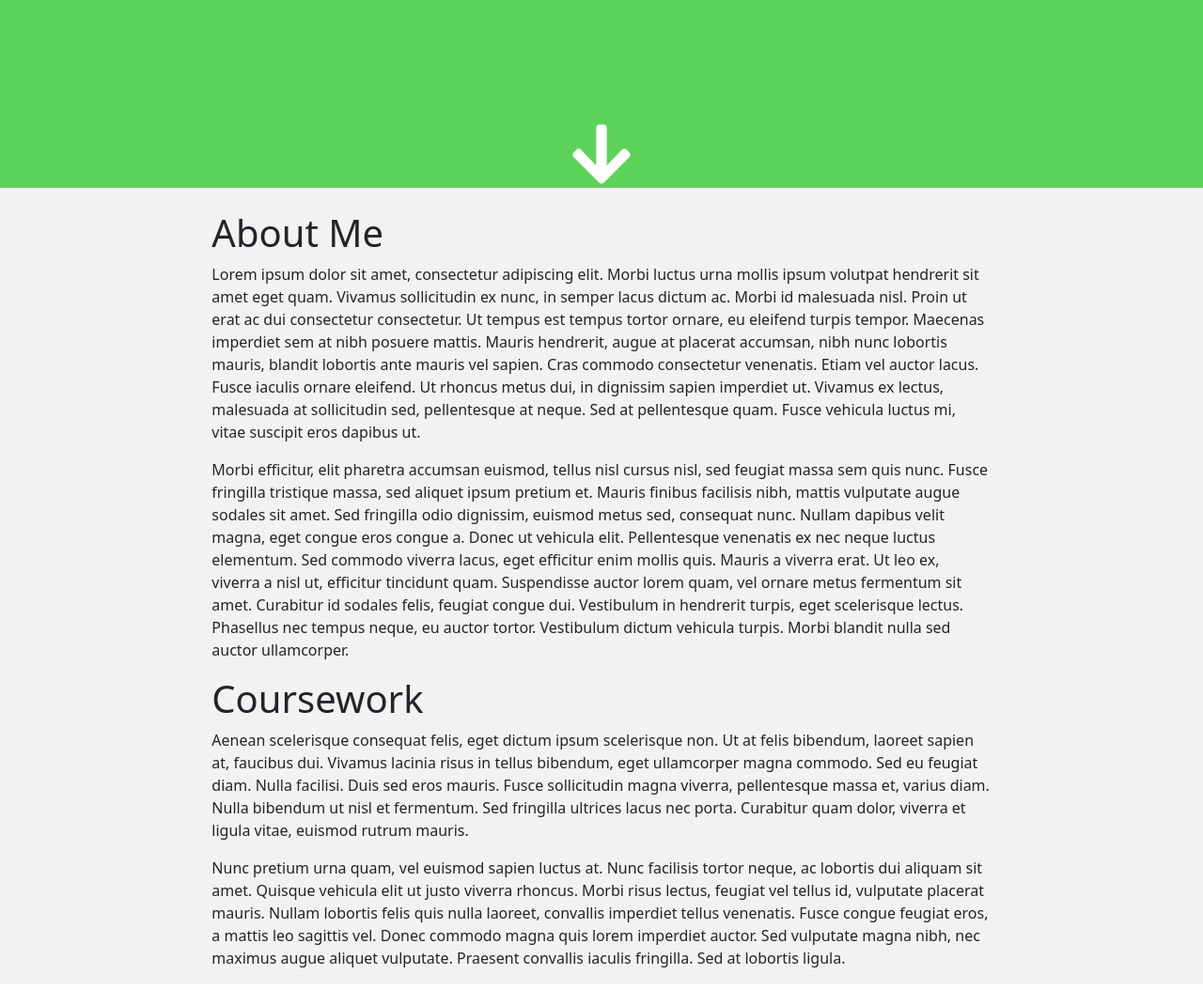
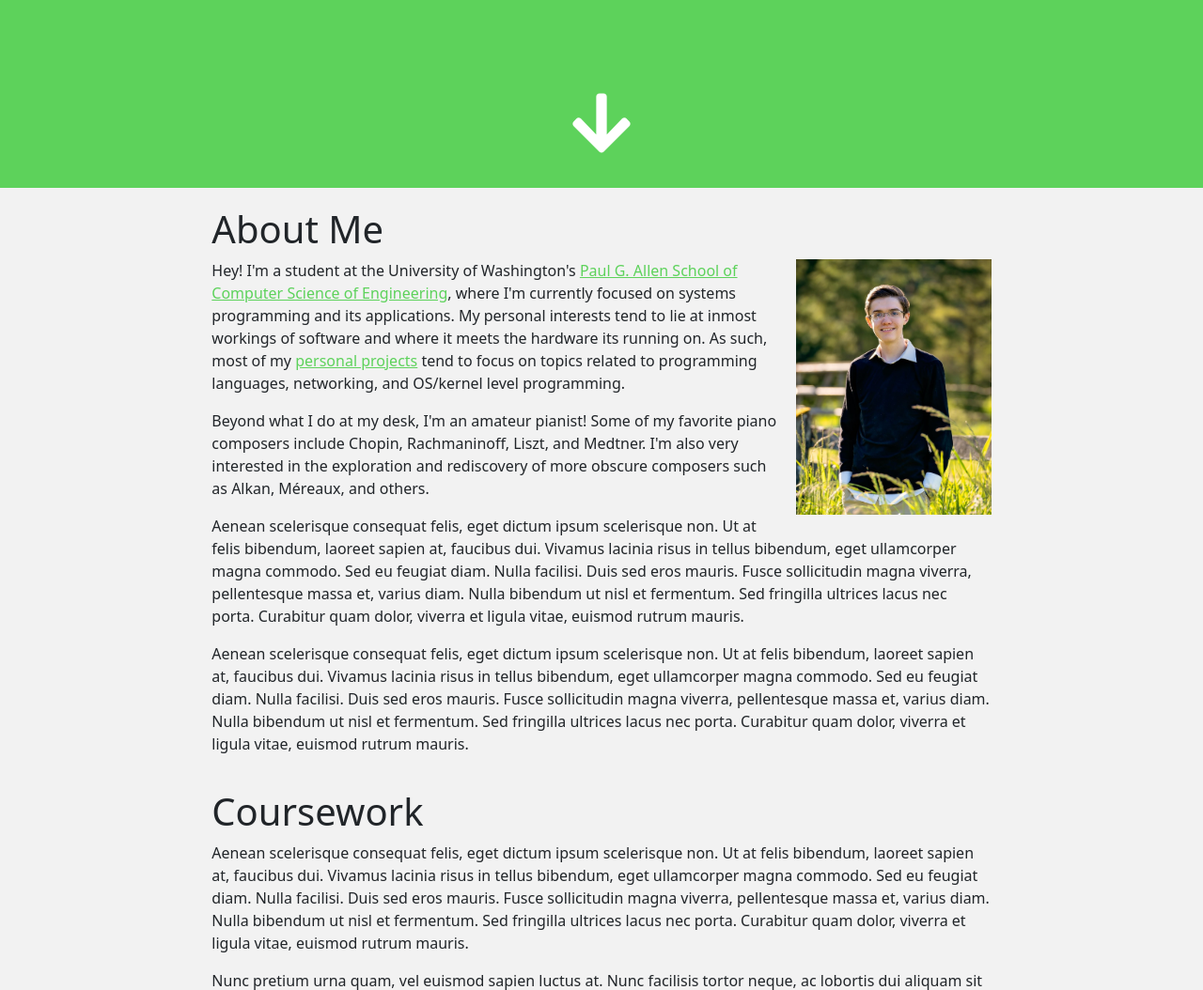
Before and after one commit to chessturo/chessturo, a plain HTML site: page index.html in a window 1280 px wide. Shown: the part 600-1654 px from the top of the page at 94% size. Drawn offline with nearby package versions, Linux system fonts and the light colour scheme.

Commit message:
Begin adding content and images

```diff
--- a/index.css
+++ b/index.css
@@ -1,12 +1,33 @@
+html {
+  scroll-behavior: smooth;
+}
+
+a {
+  color: hsl(119, 57%, 59%);
+}
+
+a:hover {
+  color: hsl(119, 57%, 39%);
+}
+
+h1 {
+  padding-top: 0.5em;
+}
+
 #splash {
   color: white;
   background-color: hsl(119, 57%, 59%);
   font-size:4.5em
 }
 
-#name-links {
+#name-links, #scroll-for-more {
   color: white;
   font-size:1em;
+}
+
+.name-link-entry:hover, #scroll-for-more:hover {
+  transition: 0.3s;
+  color: lightgray;
 }
 
 .content {
--- a/index.html
+++ b/index.html
@@ -10,6 +10,8 @@
 
     <!-- Custom styles -->
     <link href="./index.css" rel="stylesheet" type="text/css" />
+
+    <meta charset="utf-8" />
   </head>
   <body>
     <div class="container-fluid">
@@ -19,12 +21,12 @@
           <figure class="figure">
             <span class="name">Mitchell Levy</span>
             <figcaption class="figure-caption text-center" id="name-links">
-              <div class="position-relative d-inline-block">
+              <div class="position-relative d-inline-block name-link-entry">
                 <span class="fab fa-github fa-fw" aria-hidden="true"></span>
                 <span class="sr-only">GitHub</span>
                 <a class="stretched-link" href="https://github.com/chessturo"></a>
               </div>
-              <div class="position-relative d-inline-block">
+              <div class="position-relative d-inline-block name-link-entry">
                 <span class="fas fa-envelope fa-fw" aria-hidden="true"></span>
                 <span class="sr-only">Email</span>
                 <a class="stretched-link" href="mailto:mlevy1@uw.edu"></a>
@@ -32,42 +34,61 @@
             </figcaption>
           </figure>
         </div>
+
         <!-- "scroll for more" icon -->
-        <div class="col-12 align-self-end d-flex justify-content-center">
-          <span class="fas fa-arrow-down" aria-hidden="true" id="scroll-for-more"></span>
+        <div class="col-12 mb-1 mb-lg-3 align-self-end d-flex justify-content-center">
+          <a href="#about-me" id="scroll-for-more">
+            <span class="fas fa-arrow-down" aria-hidden="true"></span>
+          </a>
         </div>
       </div>
 
-      <div class="row content pt-4 justify-content-center" id="about-me">
+      <div class="row content justify-content-center" id="about-me">
         <div class="col-md-8">
-          <h1>About Me</h1>
-          <p> Lorem ipsum dolor sit amet, consectetur adipiscing elit. Morbi
-          luctus urna mollis ipsum volutpat hendrerit sit amet eget quam.
-          Vivamus sollicitudin ex nunc, in semper lacus dictum ac. Morbi id
-          malesuada nisl. Proin ut erat ac dui consectetur consectetur. Ut
-          tempus est tempus tortor ornare, eu eleifend turpis tempor. Maecenas
-          imperdiet sem at nibh posuere mattis. Mauris hendrerit, augue at
-          placerat accumsan, nibh nunc lobortis mauris, blandit lobortis ante
-          mauris vel sapien. Cras commodo consectetur venenatis. Etiam vel
-          auctor lacus. Fusce iaculis ornare eleifend. Ut rhoncus metus dui, in
-          dignissim sapien imperdiet ut. Vivamus ex lectus, malesuada at
-          sollicitudin sed, pellentesque at neque. Sed at pellentesque quam.
-          Fusce vehicula luctus mi, vitae suscipit eros dapibus ut.</p>
+          <div class="row">
+            <div class="col"><h1>About Me</h1></div>
+          </div>
 
-          <p>Morbi efficitur, elit pharetra accumsan euismod, tellus nisl
-          cursus nisl, sed feugiat massa sem quis nunc. Fusce fringilla
-          tristique massa, sed aliquet ipsum pretium et. Mauris finibus
-          facilisis nibh, mattis vulputate augue sodales sit amet. Sed
-          fringilla odio dignissim, euismod metus sed, consequat nunc. Nullam
-          dapibus velit magna, eget congue eros congue a. Donec ut vehicula
-          elit. Pellentesque venenatis ex nec neque luctus elementum. Sed
-          commodo viverra lacus, eget efficitur enim mollis quis. Mauris a
-          viverra erat. Ut leo ex, viverra a nisl ut, efficitur tincidunt quam.
-          Suspendisse auctor lorem quam, vel ornare metus fermentum sit amet.
-          Curabitur id sodales felis, feugiat congue dui. Vestibulum in
-          hendrerit turpis, eget scelerisque lectus. Phasellus nec tempus
-          neque, eu auctor tortor. Vestibulum dictum vehicula turpis. Morbi
-          blandit nulla sed auctor ullamcorper. </p>
+          <div class="row">
+            <div class="col">
+              <div class="float-end mb-3 ms-lg-3 col-lg-3">
+                <img class="d-none d-lg-block img-fluid" src="img/Me.jpeg" alt="A photo of me" />
+                <img class="d-lg-none img-fluid" src="img/Me landscape.jpeg" alt="A photo of me" />
+              </div>
+              <p>Hey! I'm a student at the University of Washington's <a href="https://cs.uw.edu">
+                Paul G. Allen School of Computer Science of Engineering</a>,
+              where I'm currently focused on systems programming and its
+              applications. My personal interests tend to lie at inmost workings
+              of software and where it meets the hardware its running on. As
+              such, most of my <a href="https://github.com/chessturo"> personal
+                projects</a> tend to focus on topics related to programming
+              languages, networking, and OS/kernel level programming.</p>
+
+              <p>Beyond what I do at my desk, I'm an amateur pianist! Some of my
+              favorite piano composers include Chopin, Rachmaninoff, Liszt, and
+              Medtner. I'm also very interested in the exploration and
+              rediscovery of more obscure composers such as Alkan, Méreaux, and
+              others.</p>
+
+              <p>Aenean scelerisque consequat felis, eget dictum ipsum
+              scelerisque non. Ut at felis bibendum, laoreet sapien at,
+              faucibus dui. Vivamus lacinia risus in tellus bibendum, eget
+              ullamcorper magna commodo. Sed eu feugiat diam. Nulla facilisi.
+              Duis sed eros mauris. Fusce sollicitudin magna viverra,
+              pellentesque massa et, varius diam. Nulla bibendum ut nisl et
+              fermentum. Sed fringilla ultrices lacus nec porta. Curabitur quam
+              dolor, viverra et ligula vitae, euismod rutrum mauris. </p>
+
+              <p>Aenean scelerisque consequat felis, eget dictum ipsum
+              scelerisque non. Ut at felis bibendum, laoreet sapien at,
+              faucibus dui. Vivamus lacinia risus in tellus bibendum, eget
+              ullamcorper magna commodo. Sed eu feugiat diam. Nulla facilisi.
+              Duis sed eros mauris. Fusce sollicitudin magna viverra,
+              pellentesque massa et, varius diam. Nulla bibendum ut nisl et
+              fermentum. Sed fringilla ultrices lacus nec porta. Curabitur quam
+              dolor, viverra et ligula vitae, euismod rutrum mauris. </p>
+            </div>
+          </div>
         </div>
       </div>
 
```
Also changed, not shown: img/Me landscape.jpeg (added), img/Me.jpeg (added).
